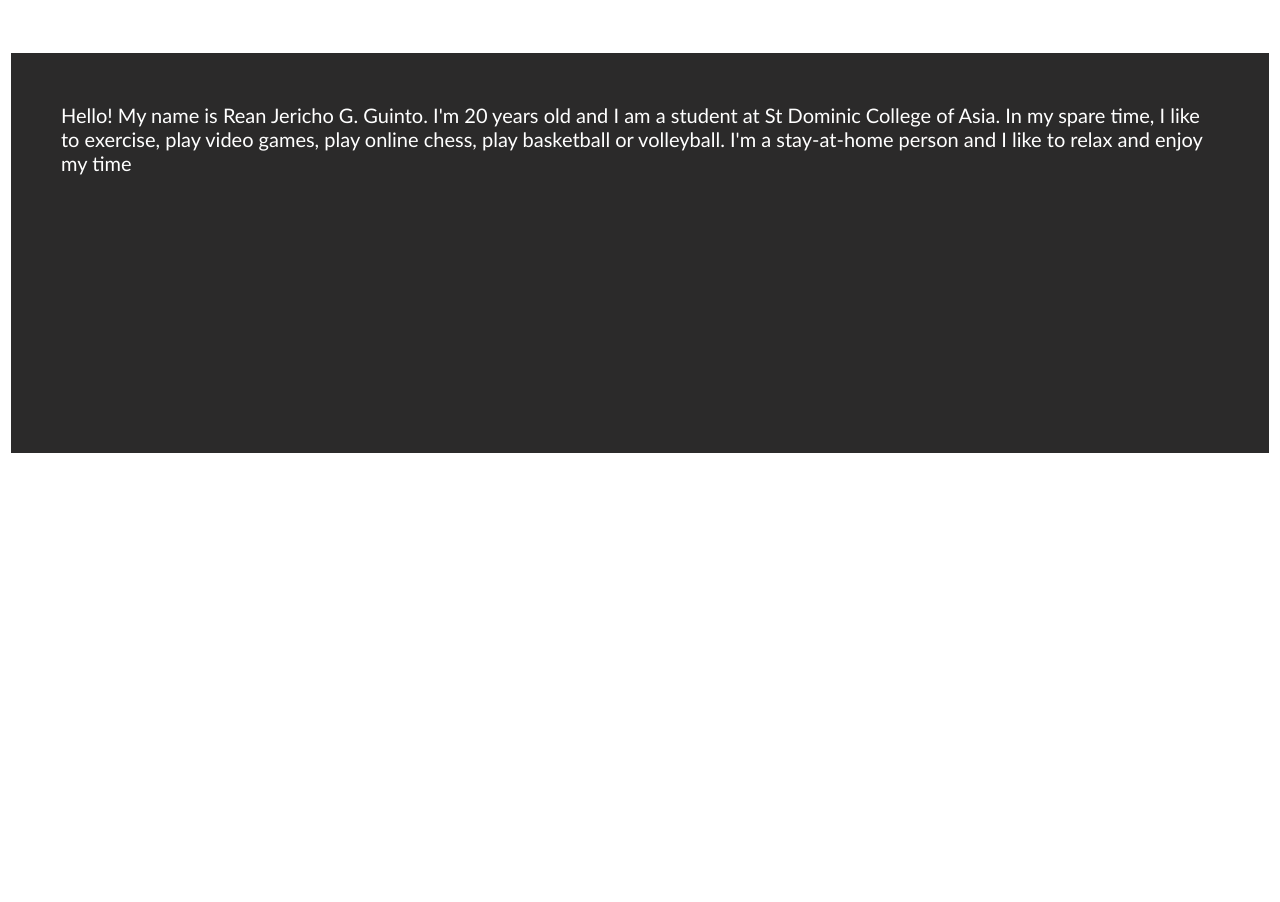
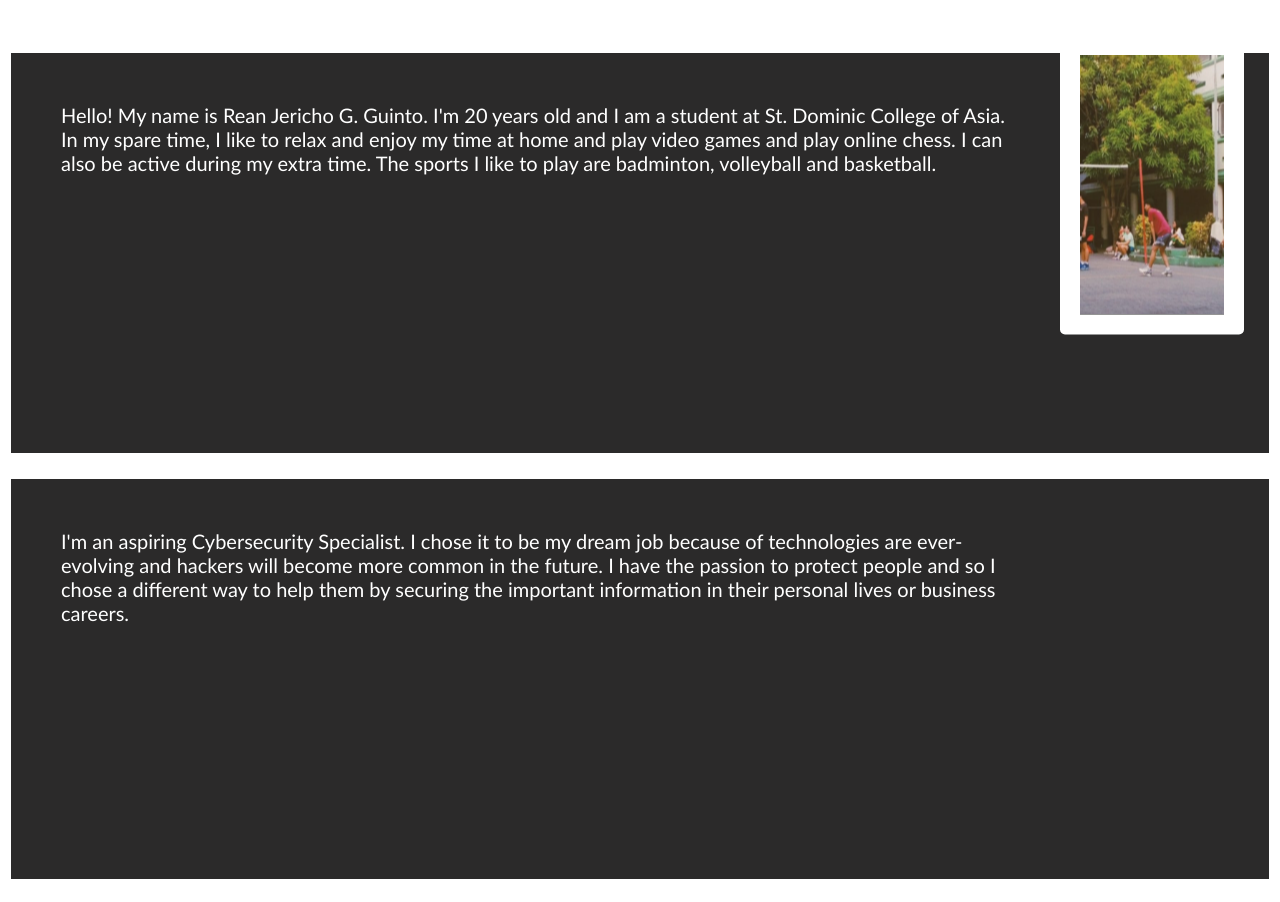
Before and after one commit to JrkoG/portfolio, a plain HTML site: page page2.html in a window 1280 px wide. Shown: the part 159-1061 px from the top of the page. Before the commit the page ends 800 px from the top, so only its background shows below. Drawn offline with Linux system fonts and the light colour scheme.

Commit message:
adding slideshow animations and pictures in about me page

```diff
--- a/page2.html
+++ b/page2.html
@@ -9,6 +9,14 @@
 <body>
   <h1 class="header">About Me</h1>
 
-  <p class="about">Hello! My name is Rean Jericho G. Guinto. I'm 20 years old and I am a student at St Dominic College of Asia. In my spare time, I like to exercise, play video games, play online chess, play basketball or volleyball. I'm a stay-at-home person and I like to relax and enjoy my time</p>
+  <p class="about">Hello! My name is Rean Jericho G. Guinto. I'm 20 years old and I am a student at St. Dominic College of Asia. In my spare time, I like to relax and enjoy my time at home and play video games and play online chess. I can also be active during my extra time. The sports I like to play are badminton, volleyball and basketball.</p>
+  <p class="aspiring">I'm an aspiring Cybersecurity Specialist. I chose it to be my dream job because of technologies are ever-evolving and hackers will become more common in the future. I have the passion to protect people and so I chose a different way to help them by securing the important information in their personal lives or business careers.</p>
+  <div class="container">
+    <div class="wrapper">
+      <img src="badminton.jpg.jpg">
+      <img src="volleyball.jpg.jpg">
+      <img src="basketball.jpg">
+    </div>
+  </div>
 </body>
 </html>
--- a/style2.css
+++ b/style2.css
@@ -22,10 +22,10 @@
   font-family: Futura, "Trebuchet MS", Arial, sans-serif;
   color: white;
   padding: 50px;
+  padding-right: 20%;
   border: 3px solid;
   height: 300px;
   background-color: rgb(43, 42, 42);
-
 }
 
 .experience {
@@ -65,3 +65,55 @@
 @keyframes typing {
   from { width: 0}
 }
+
+.container {
+  width: 18vmin;
+  position: absolute;
+  transform: translate(-50%, -50%);
+  top: 43%;
+  left: 90%;
+  overflow: hidden;
+  border: 20px solid #ffffff;
+  border-radius: 5px;
+}
+
+.wrapper {
+  width: 100%;
+  display: flex;
+  animation: slide 12s infinite;
+}
+img {
+  width: 100%;
+}
+
+@keyframes slide {
+  0% {
+    transform: translateX(0);
+  }
+  33% {
+    transform: translateX(0);
+  }
+  38% {
+    transform: translateX(-100%);
+  }
+  66% {
+    transform: translateX(-100%);
+  }
+  71% {
+    transform: translateX(-200%);
+  }
+  100% {
+    transform: translateX(-200%);
+  }
+}
+
+.aspiring {
+  font-size: 20px;
+  font-family: Futura, "Trebuchet MS", Arial, sans-serif;
+  color: white;
+  padding: 50px;
+  padding-right: 20%;
+  border: 3px solid;
+  height: 300px;
+  background-color: rgb(43, 42, 42);
+}
```
Also changed, not shown: badminton.jpg.jpg (added), basketball.jpg (added), volleyball.jpg.jpg (added).
